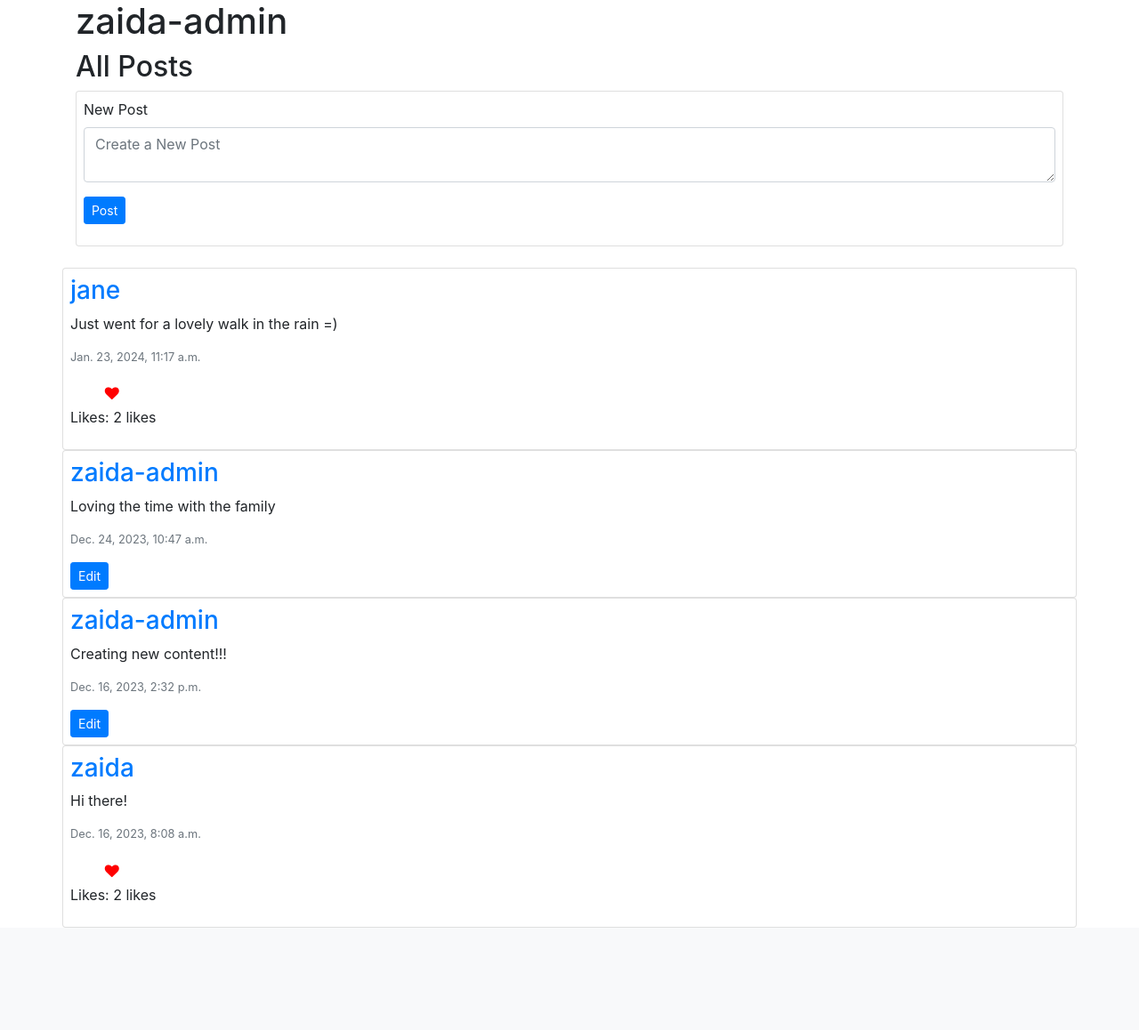
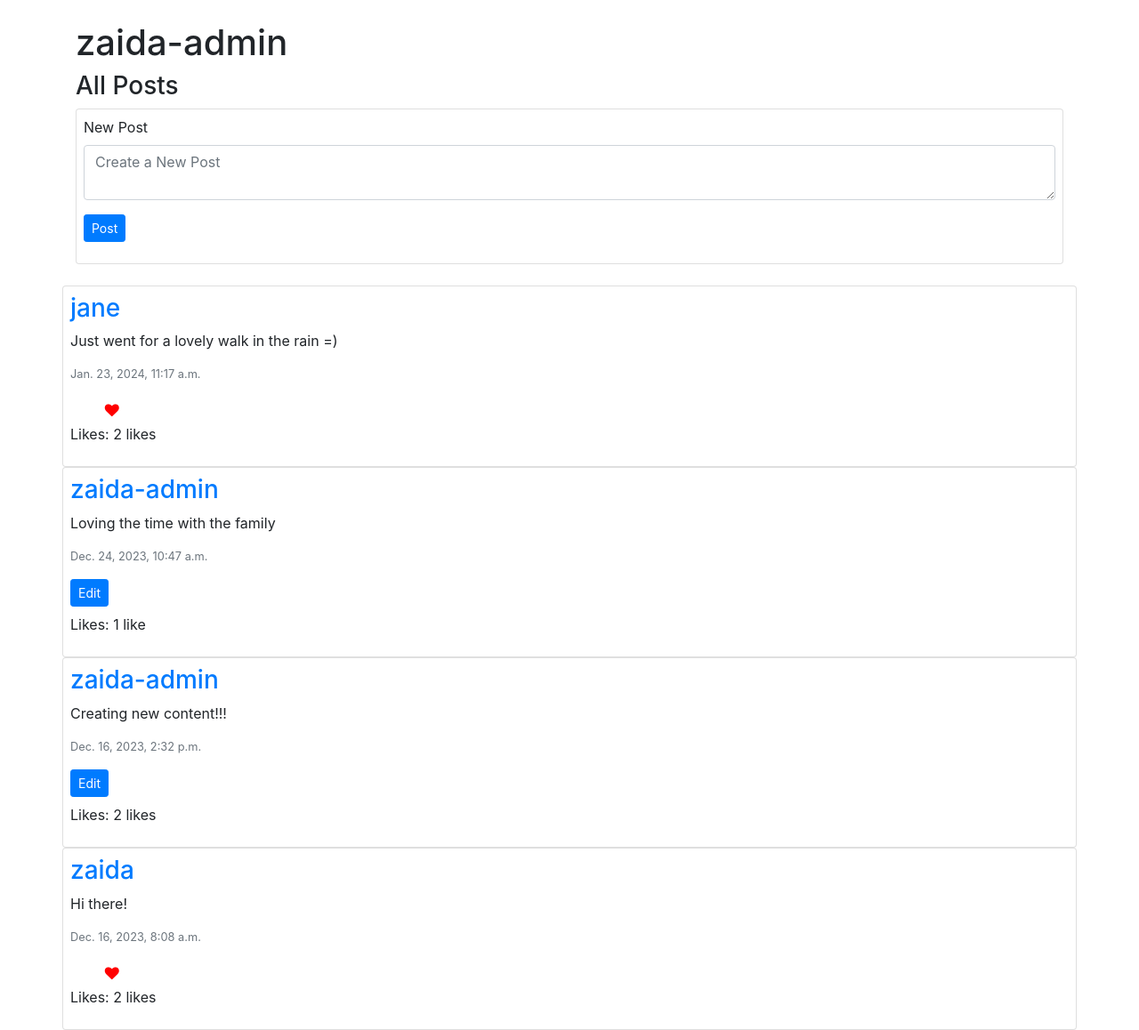
Before and after one commit to ZaidaMM/project4-3, a Django app: page / in a window 1280 px wide. Shown: the part 56-1214 px from the top of the page at 89% size. Before the commit the page ends 1099 px from the top, so only its background shows below. Run offline with Django 3.2, Linux system fonts and the light colour scheme; a user stored in the database is signed in; data comes from the database, SQL or seed files in the repository; both versions use the stored data as it was after the commit; some libraries are stand-ins or nearby versions.

Commit message:
Titles spacing update

```diff
--- a/network/templates/network/index.html
+++ b/network/templates/network/index.html
@@ -1,8 +1,8 @@
 {% extends "network/layout.html" %} {% load static %} {% block body %}
 
 <div id="title">
-  <h1>{{ request.user.username }}</h1>
-  <h2>All Posts</h2>
+  <h1 class="mt-4">{{ request.user.username }}</h1>
+  <h3>All Posts</h3>
 </div>
 
 <!-- New Post Form -->
@@ -46,6 +46,10 @@
           Edit
         </button>
       </div>
+      <p class="mt-2">
+        <span class="like_count">Likes: {{ post.like }} </span>
+        {% if post.like == 1 %} like {% else %} likes {% endif %}
+      </p>
       <div
         class="modal fade"
         tabindex="-1"
--- a/network/templates/network/profile.html
+++ b/network/templates/network/profile.html
@@ -1,7 +1,7 @@
 {% extends "network/layout.html" %} {% load static %} {% block body %}
 
 <div id="title">
-  <h1>{{ username }}'s Profile</h1>
+  <h1 class="mt-4 mb-2">{{ username }}'s Profile</h1>
 </div>
 
 <!-- Show All Posts -->
```
Also changed, not shown: db.sqlite3.
